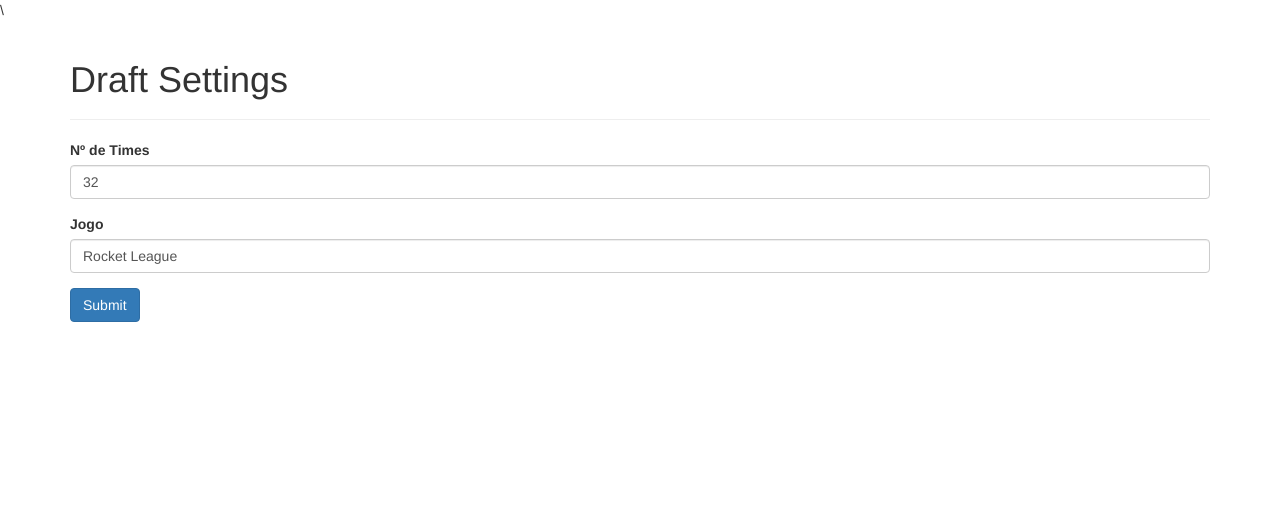
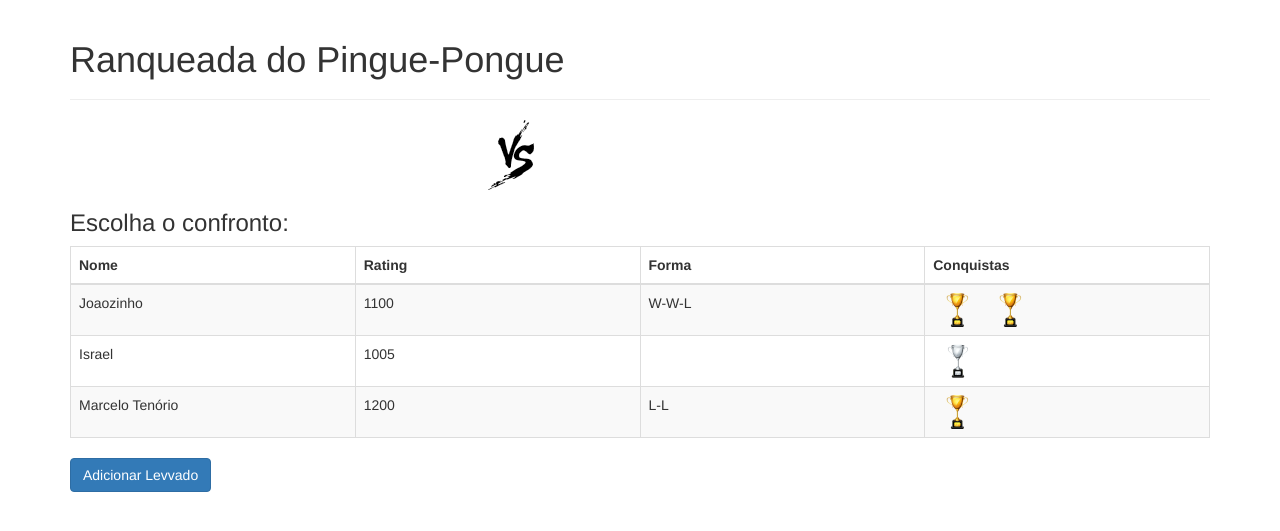
Before and after one commit to JogueOgro/Ranked, a Flask app: page / in a window 1280 px wide. Shown: the top 531 px of the page. Run offline with Flask 3, Linux system fonts and the light colour scheme; some libraries are stand-ins or nearby versions.

Commit message:
Template de Vitorias

```diff
--- a/server.py
+++ b/server.py
@@ -2,121 +2,18 @@ from flask import Flask, render_template, request, redirect, url_for, flash
 import shelve
 
 app = Flask(__name__)
-app.secret_key = 'rivvals'
+app.secret_key = 'pingpong'
 
 jogadores = [
-    {'nome': 'Joaozinho', 'nick': 'Capybara', 'power': 5, 'tags': ['dev', 'ambev'], 'wins': ['mj', 'mj']},
-    {'nome': 'Israel', 'nick': 'Zanarkand', 'power': 5, 'tags': ['dev', 'ticket'], 'wins': ['mj2', 'med']},
-    {'nome': 'Marcelo Tenório', 'nick': 'Valdoy', 'power': 4, 'tags': ['ppl', 'ambev'], 'wins': ['mj', 'med']},
-    {'nome': 'Ana Marin', 'nick': 'Golpinho', 'power': 3, 'tags': ['dev', 'azul'], 'wins': []},
-    {'nome': 'Pamela', 'nick': 'PAM', 'power': 3, 'tags': ['psi'], 'wins': []},
-    {'nome': 'Jessé', 'nick': 'Rasta', 'power': 4, 'tags': ['ppl', 'rh'], 'wins': []},
-    {'nome': 'Cadu', 'nick': 'CaduSSJ', 'power': 3, 'tags': ['rh', 'ambev'], 'wins': ['med']},
-    {'nome': 'André Milanez', 'nick': 'Milanez', 'power': 4, 'tags': ['clvl'], 'wins': ['med']},
-    {'nome': 'André Tirich', 'nick': 'Tiriri', 'power': 4, 'tags': ['fin'], 'wins': ['mj']},
-    {'nome': 'Gustavo Barros', 'nick': 'Gu Barros', 'power': 4, 'tags': ['azul', 'ambev'], 'wins': ['mj2']},
-    {'nome': 'Neto', 'nick': 'Fimose 5cm', 'power': 3, 'tags': ['dev', 'rh'], 'wins': []},
-    {'nome': 'Rayane', 'nick': 'SenhoraTPM', 'power': 3, 'tags': ['cln'], 'wins': []},
-    {'nome': 'Thales', 'nick': 'Thaleco', 'power': 4, 'tags': ['dev', 'azul'], 'wins': []},
+    {'nome': 'Joaozinho', 'rating': '1100', 'forma': 'W-W-L', 'wins': ['mj', 'mj']},
+    {'nome': 'Israel', 'rating': '1005',  'forma': '', 'wins': ['mj2']},
+    {'nome': 'Marcelo Tenório', 'rating': '1200',  'forma': 'L-L', 'wins': ['mj']},
 ]
 
-rodada = 0
-passo = 1
-
-shelve_file = shelve.open('rivvals')
-shelve_file['rodada'] = rodada
-shelve_file['passo'] = passo
-
+shelve_file = shelve.open('pingpong')
 
 @app.route('/')
 def index():
-    return render_template('index.html', titulo='Draft Settings')
-
-
-@app.route('/process_form', methods=['GET', 'POST'])
-def process_form():
-    global jogadores
-    shelve_file['jogo'] = request.form['jogo']
-    times = request.form['times']
-    shelve_file['n_times'] = times
-    jogadores.sort(reverse=True, key=get_power)
-
-    for n in range(1, int(times) + 1):
-        shelve_file[str(n)] = []
-    return redirect(url_for('draft'))
-
-
-@app.route('/process_next', methods=['GET', 'POST'])
-def process_next():
-    global passo, rodada, jogadores
-    sel = request.form['selected_name']
-    if sel == '':
-        flash('Selecione um player da lista de escolhas!', 'error')
-        return redirect(url_for('draft'))
-    for index, jogador in enumerate(jogadores):
-        if jogador['nome'] == sel:
-            time = shelve_file[str(passo)]
-            time.append(jogadores.pop(index))
-            if len(time) == 1:
-                time[0]['nome'] = time[0]['nome']+' (c)'
-            shelve_file[str(passo)] = time
-
-    flash('Player ' + sel + ' selecionado para time ' + str(passo), 'alert')
-
-    if jogadores == []:
-        return redirect(url_for('final'))
-    if str(passo) == shelve_file['n_times']:
-        rodada += 1
-        passo = 1
-    else:
-        passo += 1
-    return redirect(url_for('draft'))
-
-
-@app.route('/draft', methods=['GET', 'POST'])
-def draft():
-    global rodada, passo, jogadores
-    jogo = shelve_file['jogo']
-    n_times = shelve_file['n_times']
-    settings = {'jogo': jogo, 'times': n_times}
-    time = shelve_file[str(passo)]
-    pag_titulo = jogo + ' Rivvals Draft - ' + n_times + ' Equipes'
-    jogadores_filtrados = filtrar_jogadores(time, jogadores)
-    return render_template('lista.html', titulo=pag_titulo, jogadores=jogadores_filtrados, settings=settings, time=time,
-                           rodada=rodada, passo=passo)
-
-
-@app.route('/final')
-def final():
-    times = []
-    for n in range(1, int(shelve_file['n_times']) + 1):
-        times.append(shelve_file[str(n)])
-    pag_titulo = "Relatório Final"
-    shelve_file.close()
-    return render_template('final.html', titulo=pag_titulo, times=times)
-
-
-def filtrar_jogadores(time, jogadores):
-    if time == []:
-        return jogadores
-    avoid_tags = []
-    for player in time:
-        avoid_tags.extend(player['tags'])
-
-    # any(item in List1 for item in List2) - checa se qualquer item da List1 consta em List2
-    filtrados = []
-    for player in jogadores:
-        if any(item in player['tags'] for item in avoid_tags) == False:
-            filtrados.append(player)
-
-    if filtrados == []:
-        return jogadores
-    else:
-        return filtrados
-
-
-def get_power(jogador):
-    return int(jogador['power'])
-
+    return render_template('index.html', titulo='Ranqueada do Pingue-Pongue', jogadores=jogadores)
 
 app.run(debug=True)
--- /dev/null
+++ b/static/custom.css
@@ -0,0 +1,25 @@
+div.row div{
+    width: 25%;
+    display: inline-block;
+    text-align: center;
+}
+
+div.row {
+margin-left: 7px;
+}
+
+div.row div a {
+margin-right: 10px;
+}
+
+#cb1, #cb2 {
+    display: none;
+}
+
+button#enter, a#save {
+    display: none;
+}
+
+div.save {
+    margin-top: 22px;
+}
--- a/static/functions.js
+++ b/static/functions.js
@@ -1,36 +1,54 @@
-// Contador
-var segundos = 60;
-
-// Update a cada 1s
-var x = setInterval(function() {
-
-  segundos = segundos - 1;
-
-  // Display no elemnto timer
-  document.getElementById('timer').innerHTML = segundos + 's ';
-
-  // Quando acaba escreve que acabou
-  if (segundos < 0) {
-    clearInterval(x);
-    document.getElementById('timer').innerHTML = 'TEMPO ACABADO';
-  }
-}, 1000);
-
 $(document).ready(function() {
 
     $('tbody#tb_escolhas tr').click(function () {
         var tr = $(this).closest('tr').hide().clone();
-        tr.attr('id', 'chosen');
-        tr.show()
-        $('#time tbody').append(tr);
-        $('#selected_name').attr('value', tr.find('td.nome').text())
+        if ($('div#player1').html() == '') $('div#player1').html(tr.find('td.nome').text());
+        else if ($('div#player2').html() == '') {
+            $('div#player2').html(tr.find('td.nome').text());
+            $('button#enter').show();
+        }
+        else alert('Ambos os jogadores já foram selecionados. Finalize o desafio antes de iniciar um novo!');
     });
 
-    $('a#undo').click(function () {
-        var tr = $('tr#chosen').remove();
-        $('tbody#tb_escolhas tr').show()
-        $('#selected_name').attr('value', '')
+    $('#enter').click(function () {
+        $('#cb1').show();
+        $('#cb2').show();
+        $('#enter').hide();
     });
 
-    // $('.alert').delay(1000).hide('slow');
+    $('#cb1').hover(function () {
+            $(this).css("background-color","#6EA743");
+            $('#cb2').css("background-color","red");
+            $(this).html("V");
+            $('#cb2').html("D");
+        }, function () {
+            $(this).css("background-color","#337ab7");
+            $('#cb2').css("background-color","#337ab7");
+            $(this).html("X");
+            $('#cb2').html("X");
+        }
+    );
+
+            $('#cb2').hover(function () {
+            $(this).css("background-color","#6EA743");
+            $('#cb1').css("background-color","red");
+            $(this).html("V");
+            $('#cb1').html("D");
+        }, function () {
+            $(this).css("background-color","#337ab7");
+            $('#cb1').css("background-color","#337ab7");
+            $(this).html("X");
+            $('#cb1').html("X");
+        }
+    );
+
+    $('#cb1').click(function () {
+        alert('aa');
+    });
+
+    $('#cb2').click(function () {
+        alert('aa');
+    });
+
+
 });
--- a/templates/index.html
+++ b/templates/index.html
@@ -1,10 +1,11 @@
-\<!DOCTYPE html>
-<html>
+<!DOCTYPE html>
+<html lang="br">
   <head>
     <meta charset="utf-8">
     <meta name="viewport" content="width=device-width, initial-scale=1">
-    <title>Draft Rivvals</title>
-    <link rel="stylesheet" href="{{ url_for('static', filename='bootstrap.css') }}">
+    <title>{{ titulo }}</title>
+    <link rel="stylesheet" href="../static/bootstrap.css">
+    <link rel="stylesheet" href="../static/custom.css">
   </head>
   <body>
     <div class="container">
@@ -24,17 +25,52 @@
         <div class="page-header">
             <h1>{{ titulo }}</h1>
         </div>
-        <form action="/process_form" method="post">
-          <div class="form-group">
-            <label for="times">Nº de Times</label>
-            <input type="text" class="form-control" id="times" name="times" placeholder="Número de Times" value="32">
-          </div>
-          <div class="form-group">
-            <label for="jogo">Jogo</label>
-            <input type="text" class="form-control" id="jogo" name="jogo" placeholder="Nome do Jogo" value="Rocket League">
-          </div>
-          <button type="submit" class="btn btn-primary">Submit</button>
-        </form>
+        <div id="confronto">
+                <div class="row">
+                <a class="btn btn-primary" id="cb1">X</a><div id="player1"></div>
+                <div><img alt="versus" src="../static/img/vs.png"/></div>
+                <a class="btn btn-primary" id="cb2">X</a><div id="player2"></div>
+                <button class="btn btn-primary" id="enter" role="button" data-toggle="modal" data-target="#modalExemplo">Selecionar Vencedor</button>
+            </div>
+        </div>
+<!--        <div class="save">-->
+            <a class="btn btn-primary" id="save" role="button">Salvar Resultados</a>
+<!--        </div>-->
+        <h3>Escolha o confronto:</h3>
+        <table class="table table-striped table-responsive table-bordered table-hover" id="time">
+            <thead>
+                <tr>
+                    <th style="width: 25%">Nome</th>
+                    <th style="width: 25%">Rating</th>
+                    <th style="width: 25%">Forma</th>
+                    <th style="width: 25%">Conquistas</th>
+                </tr>
+            </thead>
+            <tbody id="tb_escolhas">
+                {% for jogador in jogadores  %}
+
+                            <tr>
+                                <td class="nome">{{ jogador.nome }}</td>
+                                <td>{{ jogador.rating }}</td>
+                                <td>{{ jogador.forma }}</td>
+                                <td>
+                                    {% for win in jogador.wins  %}
+                                        {% if win == "mj" %}
+                                        <img src="../static/img/trofeu.png" alt="1o lugar Major"/>
+                                        {% endif %}
+                                        {% if win == "mj2" %}
+                                        <img src="../static/img/trofeuprata.png" alt="1o lugar Major"/>
+                                        {% endif %}
+                                    {% endfor %}
+                                </td>
+                            </tr>
+            {% endfor %}
+            <!--encerramos a estrutura de repetição-->
+            </tbody>
+        </table>
+        <a class="btn btn-primary" id="add" role="button">Adicionar Levvado</a>
     </div>
   </body>
+<script src="../static/jquery-3.7.0.min.js"></script>
+<script src="../static/functions.js"></script>
 </html>
```
Also changed, not shown: templates/final.html (deleted, +0 -52 lines), templates/lista.html (+25 -20 lines), templates/template.html (deleted, +0 -38 lines), static/img/trofeu.png (added), static/img/trofeuprata.png (added), static/img/vs.png (added), 3 other files.
